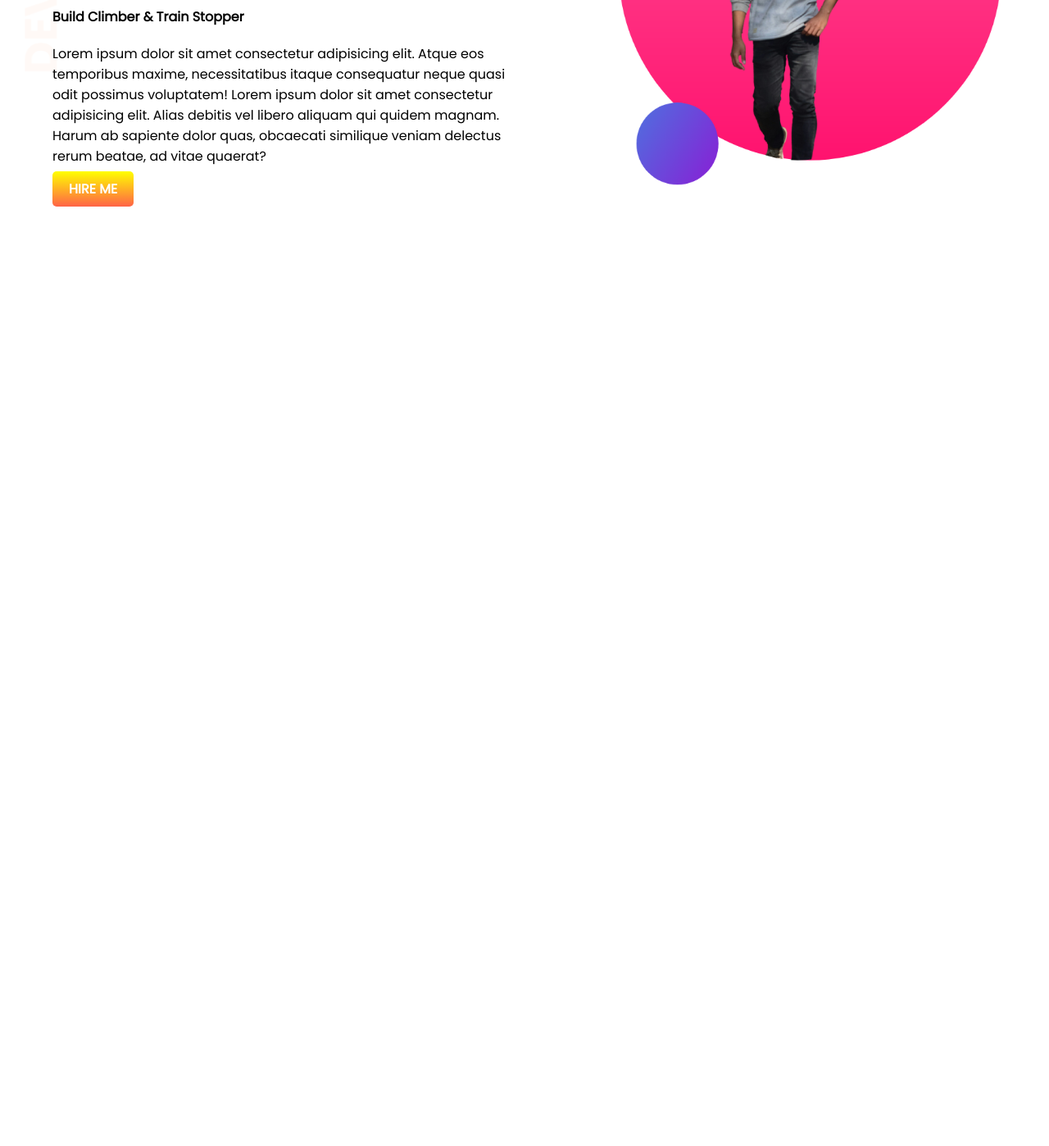
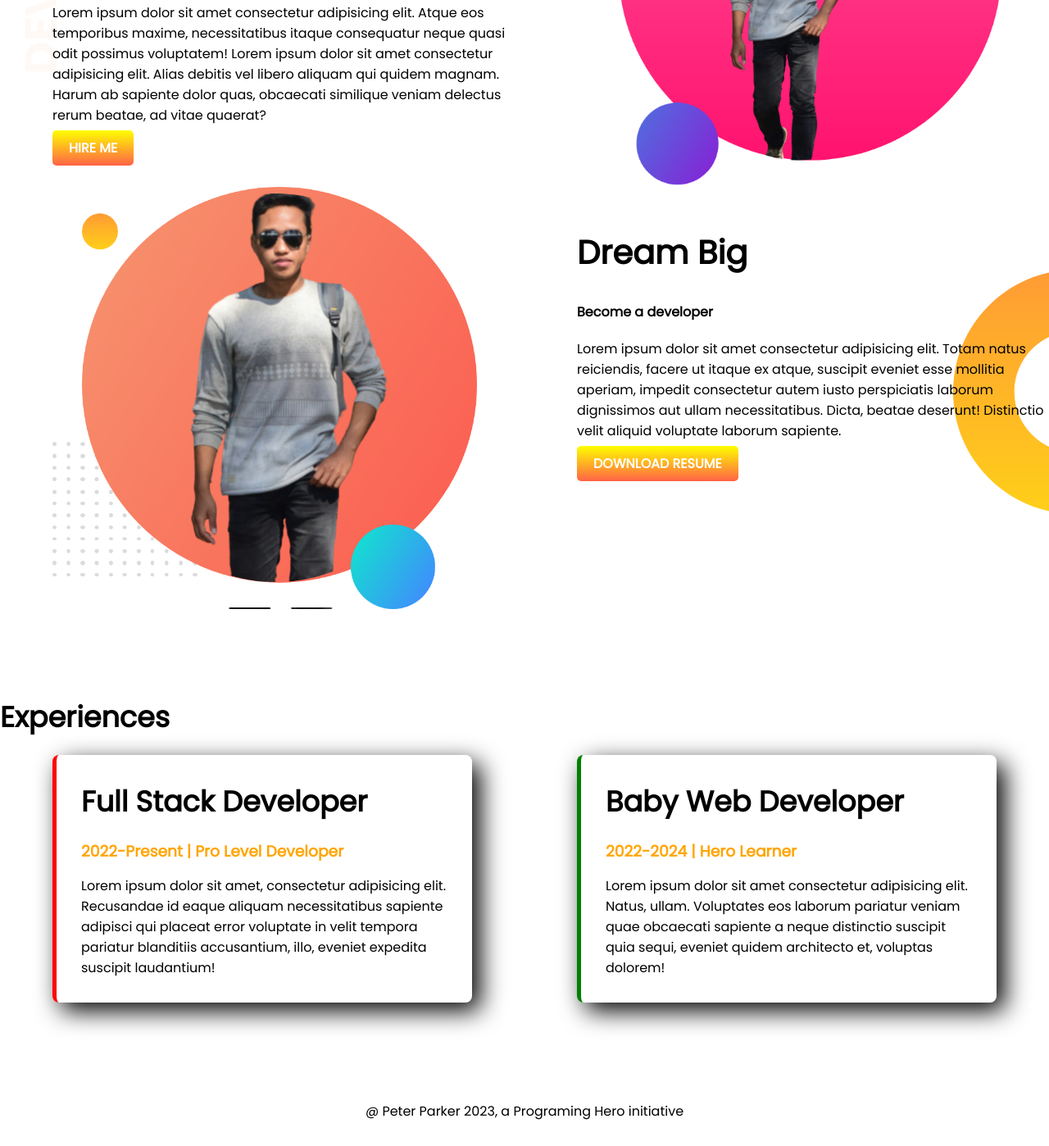
Before and after one commit to Unumongmarmahub/first-pracitce-project, a plain HTML site: page index.html in a window 1280 px wide. Shown: the part 272-1670 px from the top of the page at 82% size. Before the commit the page ends 800 px from the top, so only its background shows below. Drawn offline with Linux system fonts and the light colour scheme.

Commit message:
finaly i compleate my first project with some confiution and pracice

```diff
--- a/css/style.css
+++ b/css/style.css
@@ -16,21 +16,30 @@ body {
   width: 50%;
 }
 
-.top-section {
+.flexible-container {
   width: 100%;
   height: 500px;
   display: flex;
+}
+
+.top-section {
   background-image: url(/images/top-banner.png);
   background-repeat: no-repeat;
+
+}
+
+.mid-section {
+  background-image: url(/images/dream-bg.png);
+  background-repeat: no-repeat;
+  background-position: right;
 }
 
 .left-side {
-  margin-top: 100px;
+  margin-top: 50px;
 }
 
 .left-side h1 {
   font-size: 40px;
-  margin-top: 30px;
   margin-bottom: 30px;
 }
 
@@ -51,5 +60,51 @@ body {
 
 .top-description img {
   width: 90%;
+}
+
+.second-part {
+  margin-bottom: 120px;
+}
+
+.last-section h1 {
+  margin-bottom: 20px;
+  font-size: 35px;
+}
+
+.last-section h3 {
+  margin-bottom: 15px;
 
 }
+
+.mini-container {
+  display: flex;
+}
+
+.color {
+  color: orange;
+  font-weight: 700;
+}
+
+.card {
+  width: 40%;
+  margin-left: 5%;
+  margin-right: 5%;
+  padding: 30px;
+  border-radius: 8px;
+
+  box-shadow: 10px 10px 30px black;
+}
+
+#one {
+  border-left: 5px solid red;
+}
+
+#two {
+  border-left: 5px solid green;
+}
+
+.last-part {
+  text-align: center;
+  margin-top: 120px;
+  margin-bottom: 30px;
+}
--- a/index.html
+++ b/index.html
@@ -14,7 +14,8 @@
 </head>
 
 <body>
-  <div class="top-section">
+  <section>
+    <div class="top-section flexible-container">
       <div class="top-description">
         <div class="left-side">
           <h1>Welcome To</h1>
@@ -29,11 +30,51 @@
           <a class="top-button" target="_blank" href="https://web.whatsapp.com/">HIRE ME</a>
         </div>
       </div>
-
       <div class="top-description">
         <img src="./images/mong pic with bg.png" alt="">
       </div>
     </div>
+  </section>
+
+  <section class="second-part">
+    <div class="mid-section flexible-container">
+      <div class="top-description">
+        <img src="/images/mong pic 2.png" alt="">
+      </div>
+      <div class="top-description">
+        <div class="left-side">
+          <h1>Dream Big</h1>
+          <h4>Become a developer</h4>
+          <p class="p-tag">Lorem ipsum dolor sit amet consectetur adipisicing elit. Totam natus reiciendis, facere ut
+            itaque ex atque,
+            suscipit eveniet esse mollitia aperiam, impedit consectetur autem iusto perspiciatis laborum dignissimos aut
+            ullam necessitatibus. Dicta, beatae deserunt! Distinctio velit aliquid voluptate laborum sapiente.</p>
+          <a class="top-button" target="_blank" href="https://web.whatsapp.com/">DOWNLOAD RESUME</a>
+        </div>
+      </div>
+    </div>
+  </section>
+
+  <section class="last-section">
+    <h1>Experiences</h1>
+    <div class="mini-container">
+      <div class="card" id="one">
+        <h1>Full Stack Developer</h1>
+        <h3><span class="color">2022-Present | Pro Level Developer</span></h3>
+        <p>Lorem ipsum dolor sit amet, consectetur adipisicing elit. Recusandae id eaque aliquam necessitatibus sapiente
+          adipisci qui placeat error voluptate in velit tempora pariatur blanditiis accusantium, illo, eveniet expedita
+          suscipit laudantium!</p>
+      </div>
+      <div class="card" id="two">
+        <h1>Baby Web Developer</h1>
+        <h3><span class="color">2022-2024 | Hero Learner</span></h3>
+        <p>Lorem ipsum dolor sit amet consectetur adipisicing elit. Natus, ullam. Voluptates eos laborum pariatur veniam
+          quae obcaecati sapiente a neque distinctio suscipit quia sequi, eveniet quidem architecto et, voluptas
+          dolorem!</p>
+      </div>
+    </div>
+  </section>
+  <p class="last-part"> @ Peter Parker 2023, a Programing Hero initiative</p>
 </body>
 
 </html>
```
Lines whose indentation alone changed are shown as unchanged.
